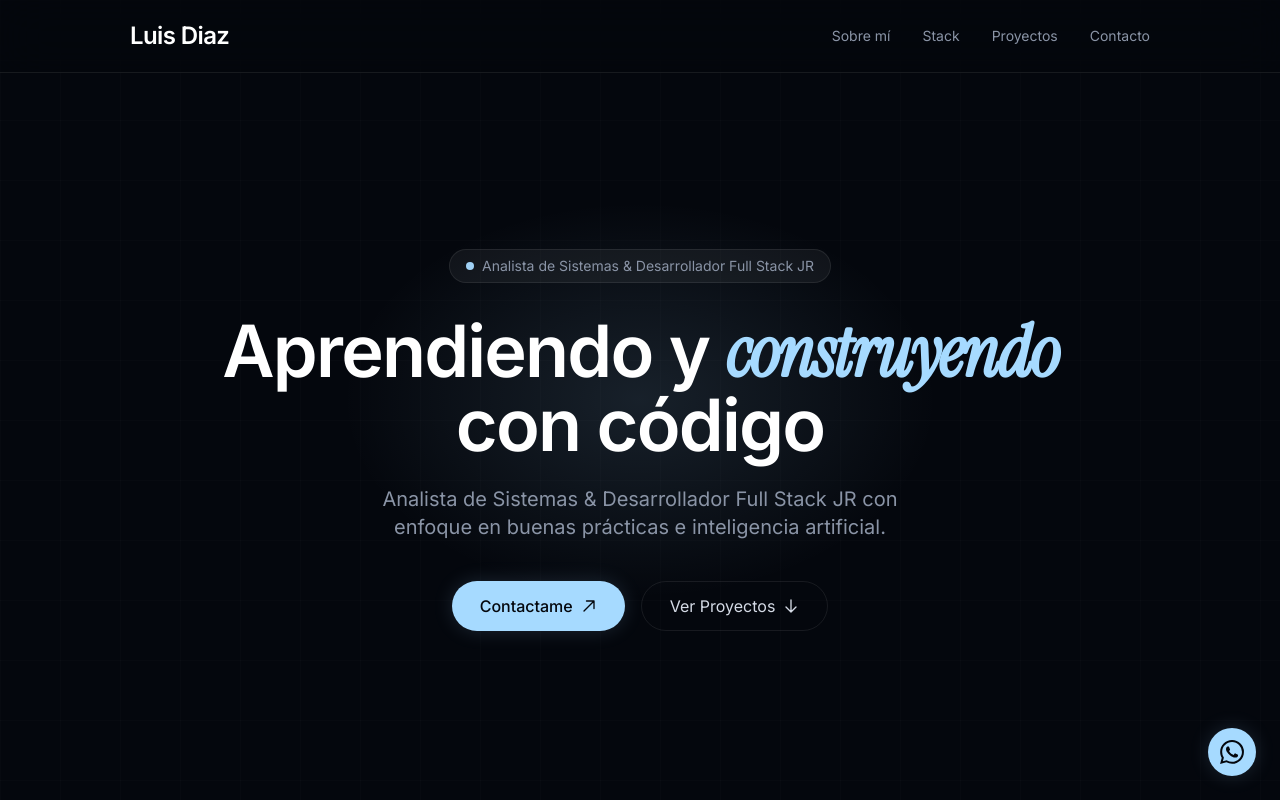
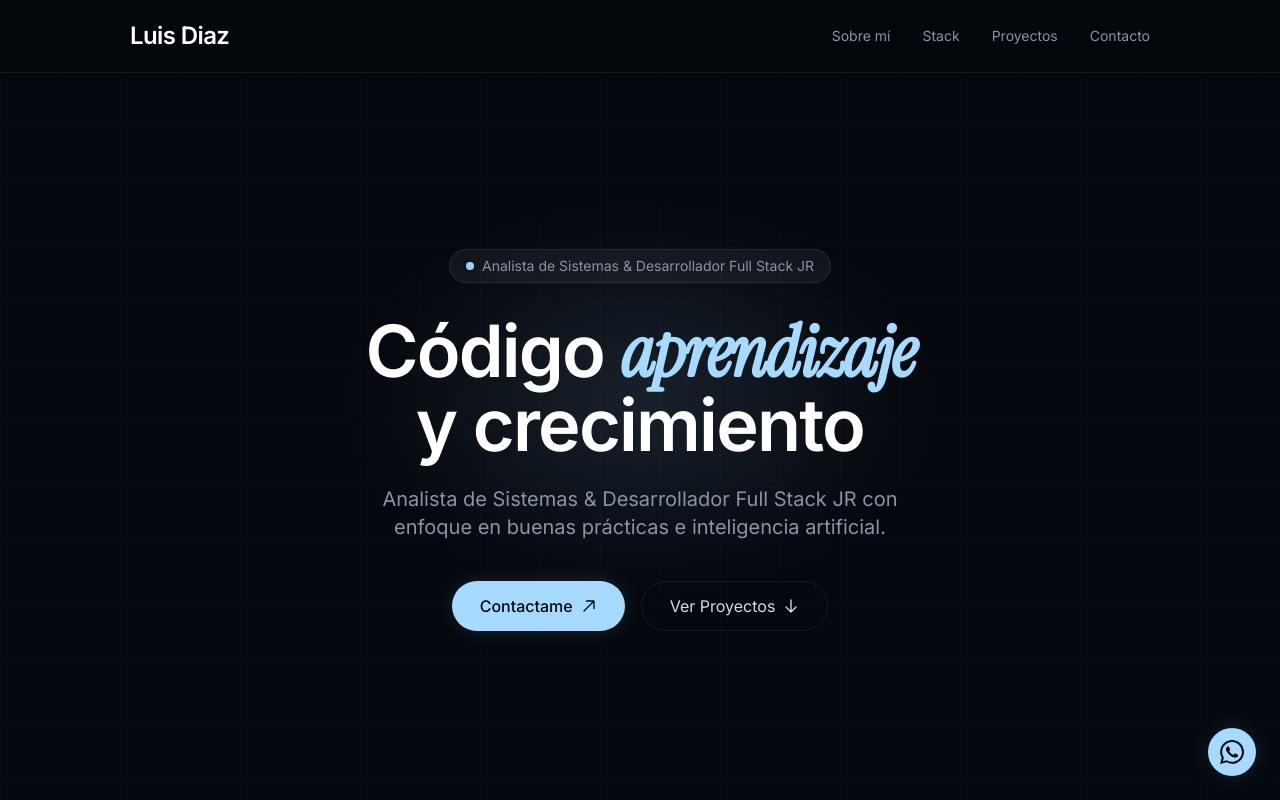
Before and after one commit to LuisDiazAl/My-own-site, a Next.js app: page / in a window 1280 px wide. Shown: the top 800 px of the page. Built offline with nearby package versions, Linux system fonts and the light colour scheme.

Commit message:
Update Hero

```diff
--- a/src/components/Hero.tsx
+++ b/src/components/Hero.tsx
@@ -11,10 +11,10 @@ export default function Hero() {
         </div>
 
         <h1 className="text-5xl sm:text-6xl lg:text-7xl font-semibold text-white mb-6 tracking-tight leading-[1.1]">
-          Aprendiendo y{' '}
-          <em className="font-serif not-italic text-accent">construyendo</em>
+          Código{' '}
+          <em className="font-serif not-italic text-accent">aprendizaje</em>
           <br />
-          con código
+          y crecimiento
         </h1>
 
         <p className="text-lg sm:text-xl text-text-muted max-w-xl mx-auto mb-10 leading-relaxed">
```
